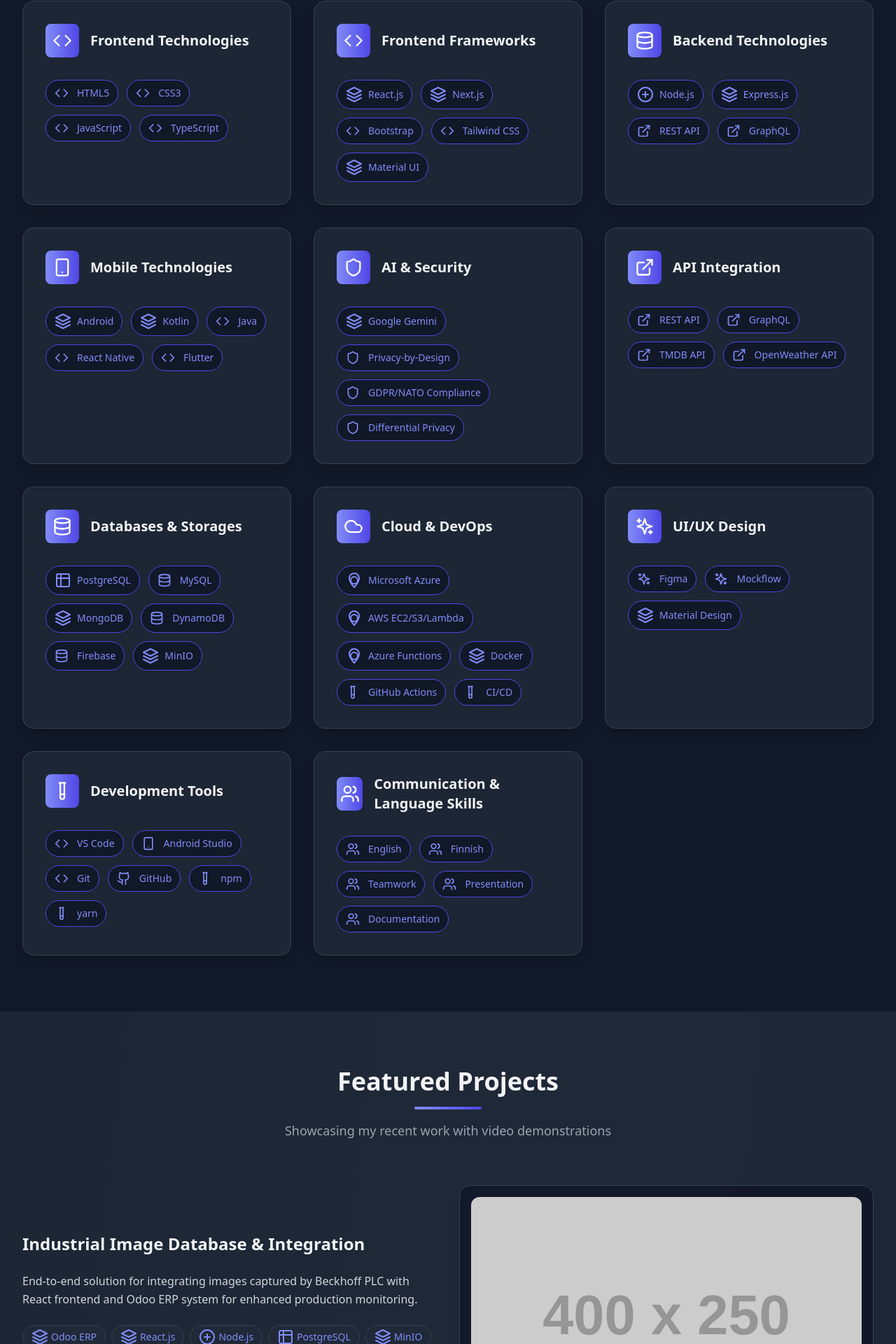
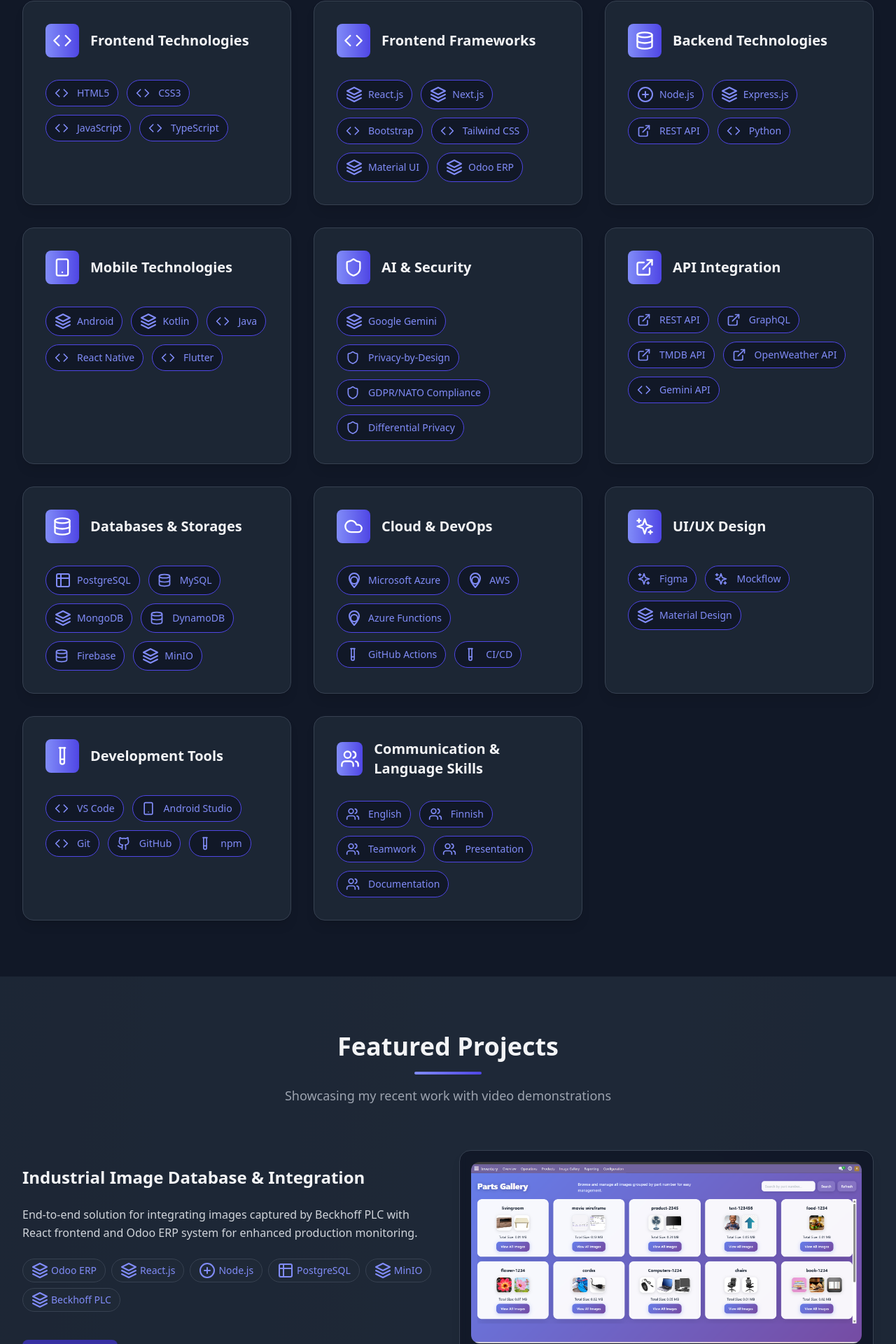
Before and after one commit to Gloryozo/Glory_portfolio, a React (Vite) app: page / in a window 1280 px wide. Shown: the part 2029-3949 px from the top of the page at 70% size. Built offline with nearby package versions, Linux system fonts and the light colour scheme.

Commit message:
Updated image and video for Odoo

```diff
--- a/src/App.tsx
+++ b/src/App.tsx
@@ -43,8 +43,8 @@ function App() {
       description: "End-to-end solution for integrating images captured by Beckhoff PLC with React frontend and Odoo ERP system for enhanced production monitoring.",
       technologies: ["Odoo ERP", "React.js", "Node.js", "PostgreSQL", "MinIO", "Beckhoff PLC"],
       github: "#",
-      video: "https://placehold.co/800x450/059669/ffffff?text=Industrial+Image+DB+Demo",
-      image: "https://placehold.co/400x250/059669/ffffff?text=Industrial+Image+DB",
+      video: "https://youtu.be/BKgRlllOpkk",
+      image: "/images/odoo_gallery.png",
       type: "Internship Project",
       status: "Completed",
       demo: "#",
@@ -107,12 +107,12 @@ function App() {
     },
     {
       category: "Frontend Frameworks",
-      items: ["React.js", "Next.js", "Bootstrap", "Tailwind CSS", "Material UI"],
+      items: ["React.js", "Next.js", "Bootstrap", "Tailwind CSS", "Material UI", "Odoo ERP"],
       icon: Code
     },
     {
       category: "Backend Technologies",
-      items: ["Node.js", "Express.js", "REST API", "GraphQL"],
+      items: ["Node.js", "Express.js", "REST API", "Python"],
       icon: Database
     },
     {
@@ -127,7 +127,7 @@ function App() {
     },
     {
       category: "API Integration",
-      items: ["REST API", "GraphQL", "TMDB API", "OpenWeather API"],
+      items: ["REST API", "GraphQL", "TMDB API", "OpenWeather API", "Gemini API"],
       icon: ExternalLink
     },
     {
@@ -137,7 +137,7 @@ function App() {
     },
     {
       category: "Cloud & DevOps",
-      items: ["Microsoft Azure", "AWS EC2/S3/Lambda", "Azure Functions", "Docker", "GitHub Actions", "CI/CD"],
+      items: ["Microsoft Azure", "AWS", "Azure Functions", "GitHub Actions", "CI/CD"],
       icon: Cloud
     },
     {
@@ -147,7 +147,7 @@ function App() {
     },
     {
       category: "Development Tools",
-      items: ["VS Code", "Android Studio", "Git", "GitHub", "npm", "yarn"],
+      items: ["VS Code", "Android Studio", "Git", "GitHub", "npm"],
       icon: TestTube
     },
     {
```
Also changed, not shown: public/images/odoo_gallery.png (added).
